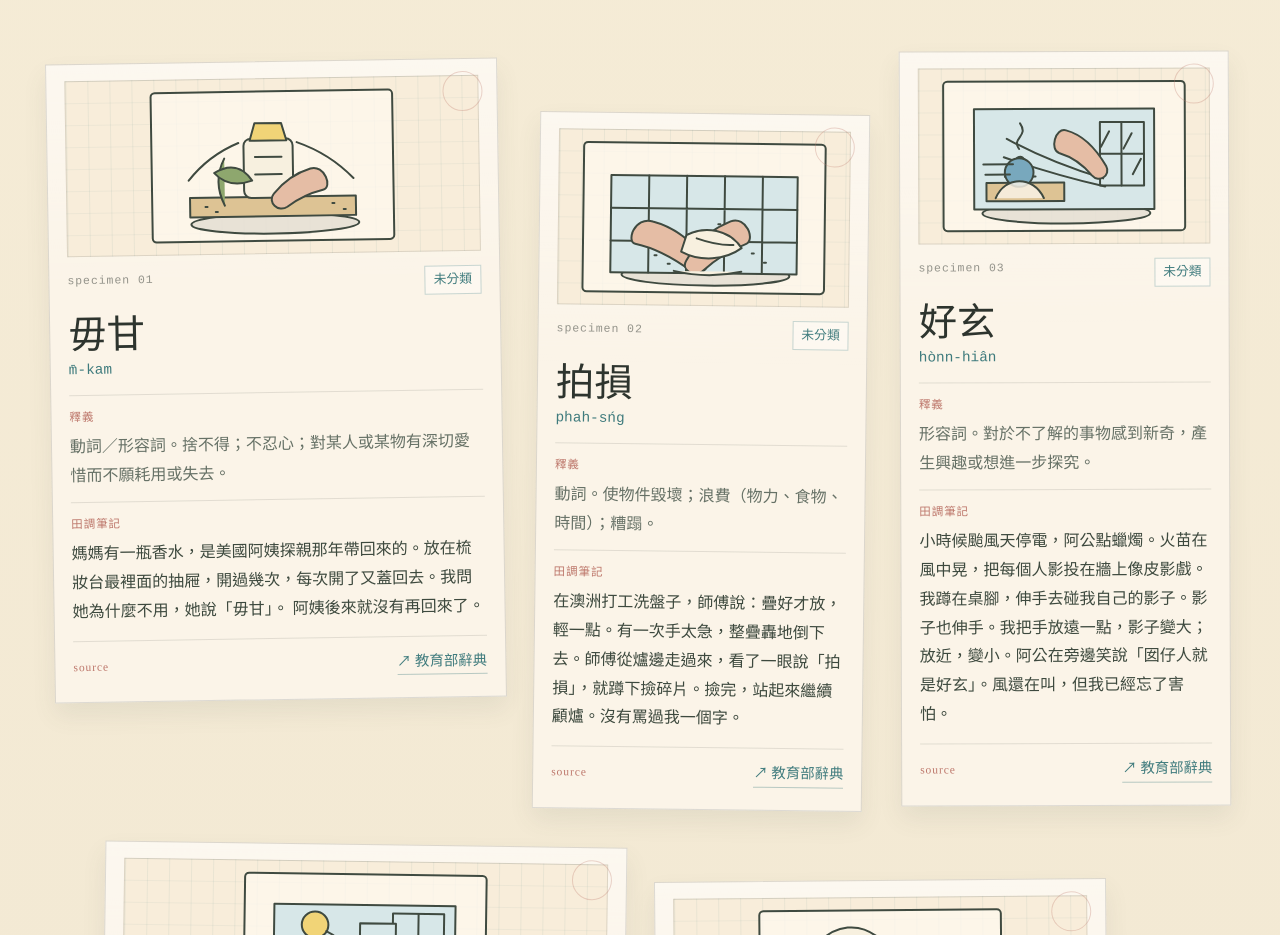
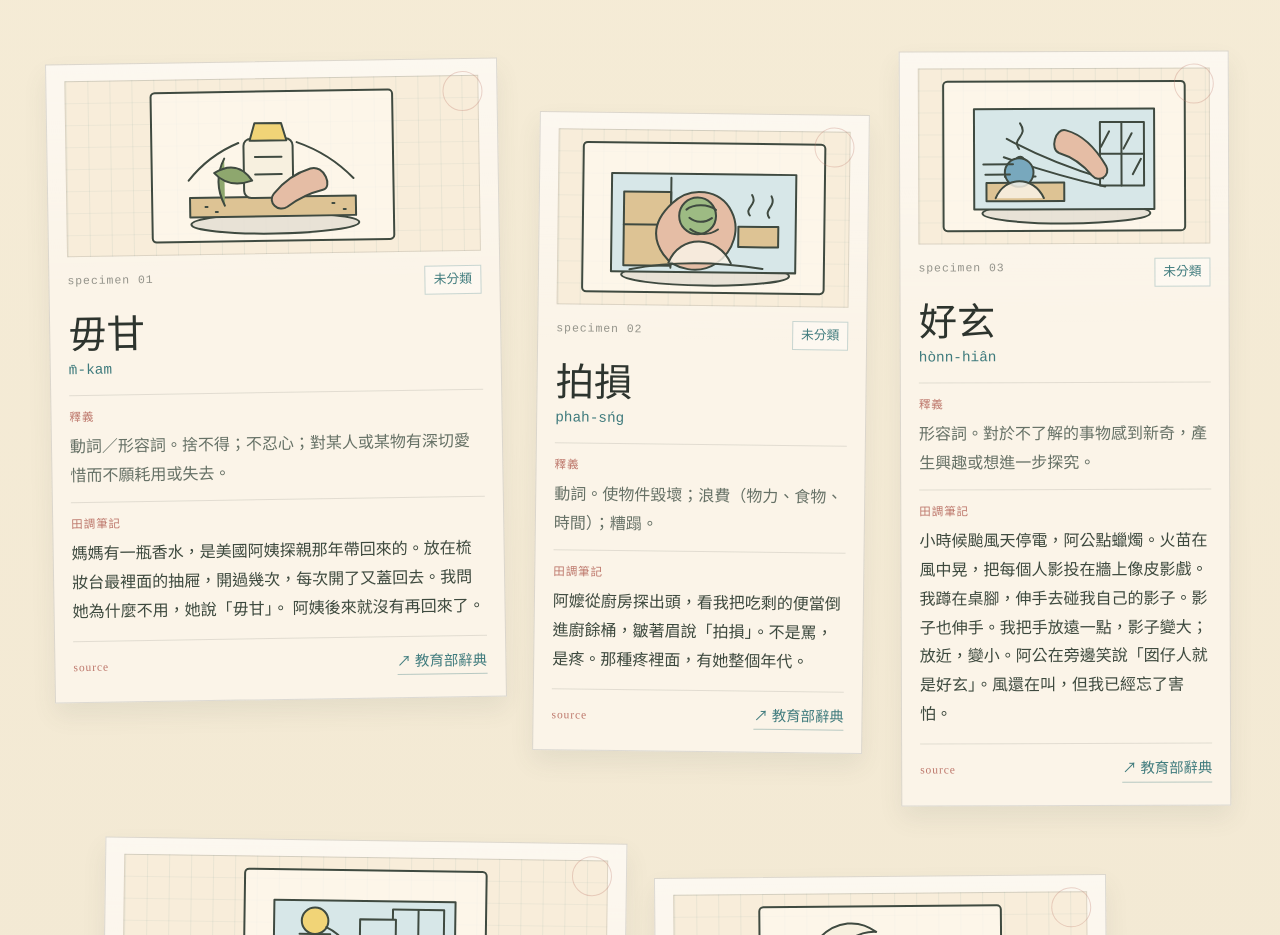
Before and after one commit to Sanolstice/github-website, a plain HTML site: page index.html in a window 1280 px wide. Shown: the part 1800-2735 px from the top of the page. Drawn offline with Linux system fonts and the light colour scheme.

Commit message:
Update 2026-05-21 field note links

```diff
--- a/data/field-notes/2026-05-21.json
+++ b/data/field-notes/2026-05-21.json
@@ -19,7 +19,7 @@
         "Mài phah-sńg tshài-pn̄g.(莫拍損菜飯。)（不要浪費食物。）"
       ],
       "字典連結": {
-        "教育部臺灣台語常用詞辭典": "https://sutian.moe.edu.tw/zh-hant/?lui=all&col=all&kw=拍損",
+        "教育部臺灣台語常用詞辭典": "https://sutian.moe.edu.tw/zh-hant/su/4119/",
         "iTaigi": "https://itaigi.tw/k/拍損/",
         "台日大辭典": "https://taigi.fhl.net/dick/"
       },
@@ -27,8 +27,8 @@
         "管道": "種子清單",
         "脈絡": ""
       },
-      "田調筆記": "在澳洲打工洗盤子，師傅說：疊好才放，輕一點。有一次手太急，整疊轟地倒下去。師傅從爐邊走過來，看了一眼說「拍損」，就蹲下撿碎片。撿完，站起來繼續顧爐。沒有罵過我一個字。",
-      "插圖_prompt": "手繪感 SVG 插畫，適合網頁使用。線條有輕微抖動、偶爾斷裂，接近速寫感。顏色以平塗為主，仿水彩薄塗效果，邊緣不均勻。背景留白或極淡米色。\n\n場景：一雙工作過的手（手背有厚繭）蹲下身，手心向上，從廚房地磚上撿起一片帶有藍色花紋邊緣的白色碎盤片。構圖以手和碎片為主體，人物只需從腰部以下帶到手的局部。地磚格線幾筆帶過即可。\n\n色調降彩度柔和：米白、霧灰、深棕、灰藍。不要鮮豔飽和色。氛圍安靜、不帶戲劇性，像一個沒有人特別注意的小動作。\n\n畫面不要任何文字。",
+      "田調筆記": "阿嬤從廚房探出頭，看我把吃剩的便當倒進廚餘桶，皺著眉說「拍損」。不是罵，是疼。那種疼裡面，有她整個年代。",
+      "插圖_prompt": "手繪感 SVG 插畫，適合網頁使用。線條有輕微抖動、偶爾斷裂，接近速寫感。顏色以平塗為主，仿水彩薄塗效果，邊緣不均勻。背景留白或極淡米色。\n\n場景：廚房門框邊，老婦人側身探出半個頭，眉頭輕皺，目光望向前方。構圖以她探出的半張臉和門框為主體，廚房灶台幾筆帶過，人物只需呈現上半身局部。表情是疼惜，不是責備。\n\n色調降彩度柔和：暖米黃、霧灰、深棕、淡赭。氛圍安靜、有重量，像有什麼話說了一半又沒說。\n\n畫面不要任何文字。",
       "建立日期": "2026-05-21"
     },
     {
@@ -49,7 +49,7 @@
         "Hiah-nī suí, m̄-kam tshīng.(遐爾媠，毋甘穿。)（那麼漂亮，捨不得穿。）"
       ],
       "字典連結": {
-        "教育部臺灣台語常用詞辭典": "https://sutian.moe.edu.tw/zh-hant/?lui=all&col=all&kw=毋甘",
+        "教育部臺灣台語常用詞辭典": "https://sutian.moe.edu.tw/zh-hant/su/879/",
         "iTaigi": "https://itaigi.tw/k/毋甘/",
         "台日大辭典": "https://taigi.fhl.net/dick/"
       },
--- a/index.html
+++ b/index.html
@@ -108,6 +108,6 @@
       <a href="#top">回到上面</a>
     </footer>
 
-    <script src="script.js?v=20260521-2"></script>
+    <script src="script.js?v=20260521-3"></script>
   </body>
 </html>
--- a/script.js
+++ b/script.js
@@ -362,16 +362,19 @@ const illustrationTemplates = {
     <path class="shoulders" d="M63 126c9-22 37-22 47 0"></path>
     <path class="wood-line" d="M51 93h29M53 103h24"></path>
   `),
-  拍損: svgShell("廚房地磚上撿起碎盤片插圖", `
+  拍損: svgShell("廚房門框邊探頭的阿嬤插圖", `
     <ellipse class="shadow" cx="132" cy="141" rx="82" ry="10"></ellipse>
-    <rect class="room" x="39" y="44" width="182" height="95"></rect>
-    <path class="window-line" d="M39 76h182M39 108h182M76 44v95M113 44v95M150 44v95M187 44v95"></path>
-    <path class="hand" d="M80 89c20 5 37 17 52 36 6 8-5 18-14 12-18-13-35-22-55-26-9-2-1-27 17-22z"></path>
-    <path class="hand" d="M156 88c-19 8-33 20-43 39-5 9 8 17 16 10 14-13 27-21 42-27 10-4 0-28-15-22z"></path>
-    <path class="bowl-rim" d="M113 102c18-10 42-6 54 12-16 12-40 14-59 4z"></path>
-    <path class="window-line" d="M123 105c12 4 24 7 36 6"></path>
-    <path class="crumbs" d="M82 122h2M95 130h2M177 119h2M189 128h2M144 91h2"></path>
-    <path class="plate" d="M101 137c22 5 44 5 66 0"></path>
+    <rect class="room" x="40" y="42" width="180" height="96"></rect>
+    <rect class="stall" x="52" y="60" width="46" height="72"></rect>
+    <path class="window-line" d="M98 46v88M52 92h44"></path>
+    <path class="sofa" d="M99 71c18-18 47-14 58 7 9 17 3 39-14 51-16 11-41 8-52-8-12-17-9-34 8-50z"></path>
+    <circle class="person b" cx="124" cy="83" r="18"></circle>
+    <path class="shoulders" d="M96 129c11-28 48-28 61 0"></path>
+    <path class="root-line" d="M116 85c6 5 15 5 22 0M117 96c8 6 19 6 27 0"></path>
+    <path class="dust" d="M113 77c7-6 21-6 29 0"></path>
+    <rect class="table" x="164" y="93" width="39" height="20"></rect>
+    <path class="steam" d="M175 82c-6-8 8-10 2-20M194 84c-6-8 7-11 2-21"></path>
+    <path class="lamp-glow" d="M58 136c39-8 82-9 130-2"></path>
   `),
   毋甘: svgShell("梳妝台上的香水瓶與指尖插圖", `
     <ellipse class="shadow" cx="132" cy="141" rx="82" ry="10"></ellipse>
```
